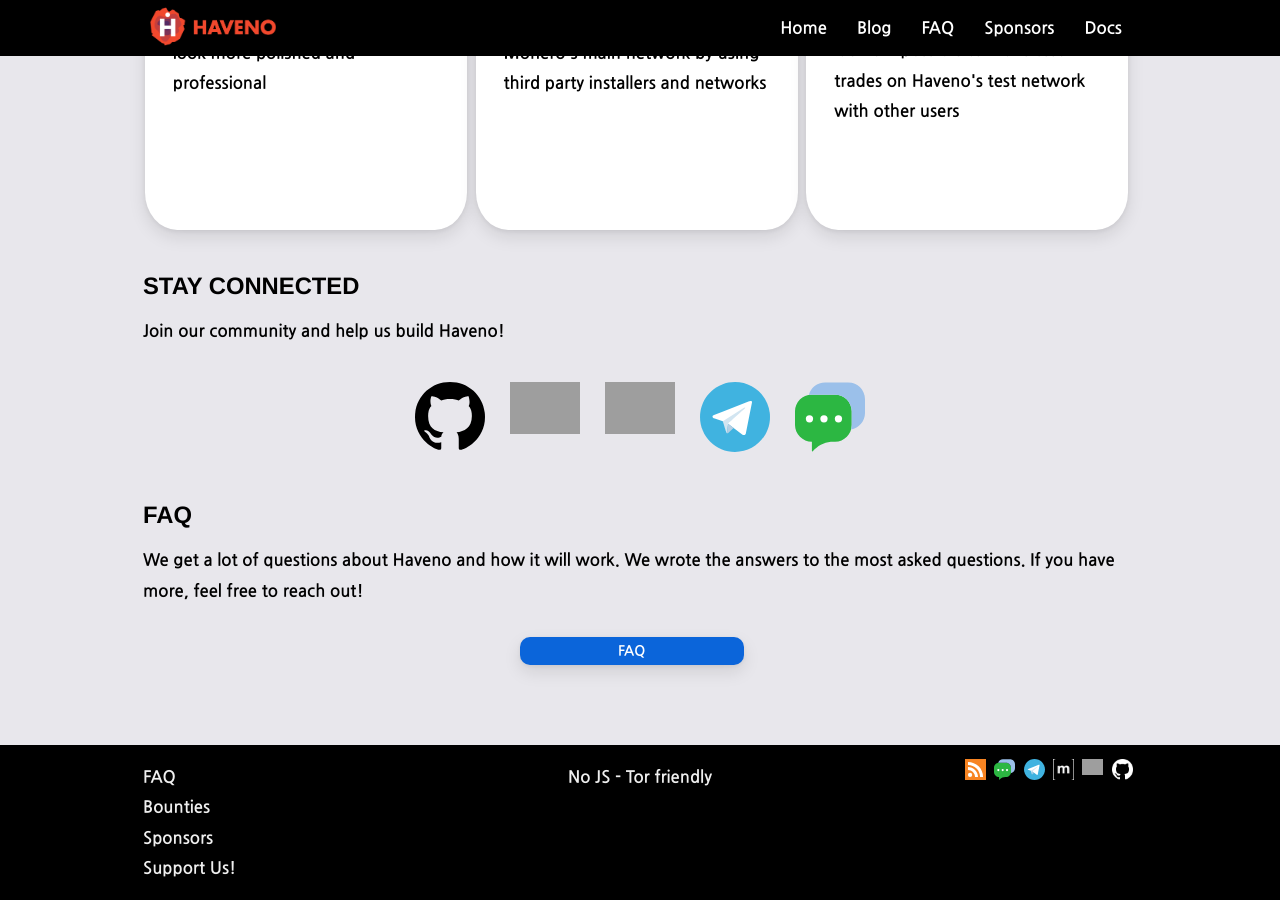
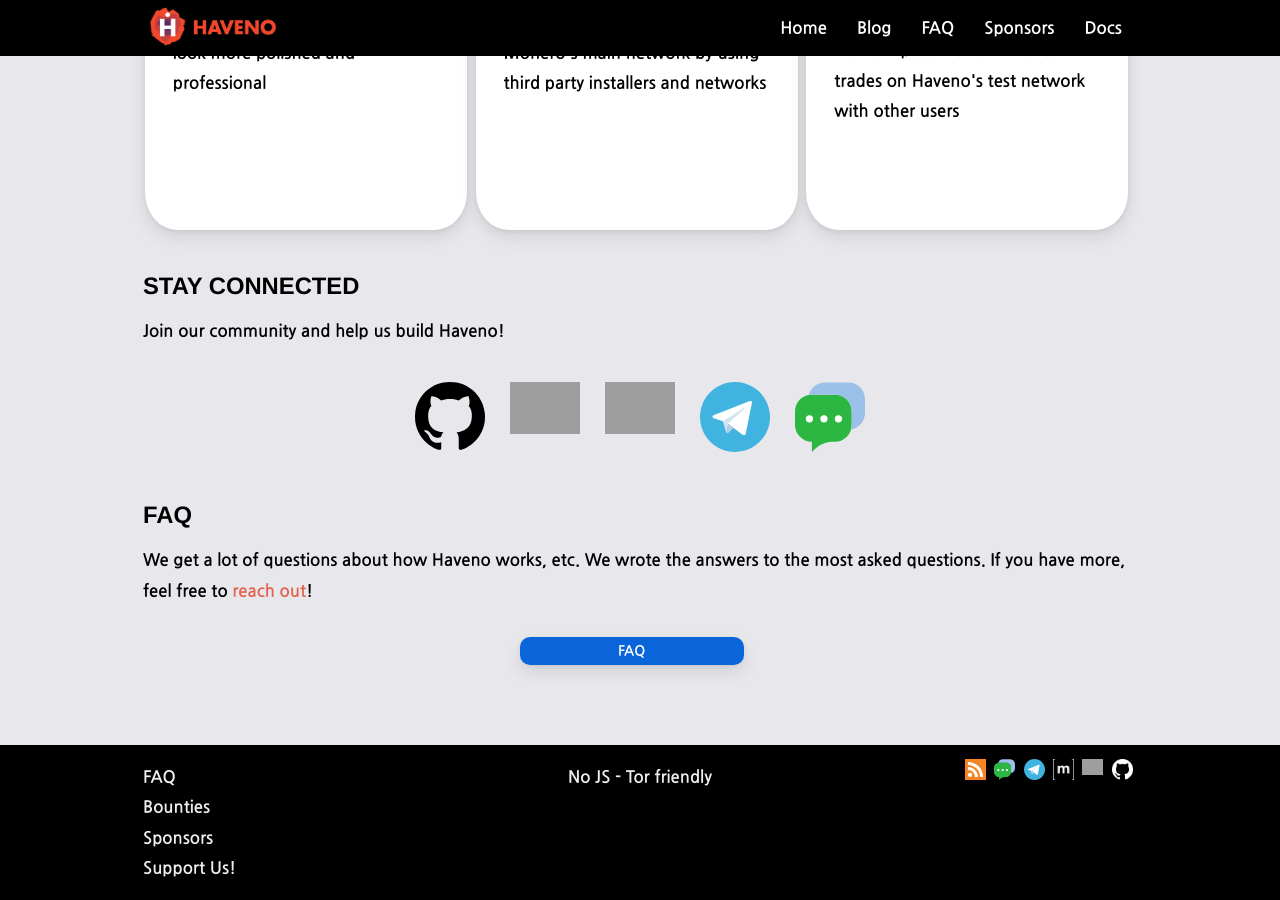
Before and after one commit to haveno-dex/haveno-site, a Jekyll site: the page built from index.html, in a window 1280 px wide and 900 px high, scrolled down 2637 px. Built offline with Jekyll 4.4.1, drawn with Linux system fonts in a browser that asks for light colours; grey boxes are pictures that could not be loaded.

Commit message:
Update Homepage FAQ

```diff
--- a/index.html
+++ b/index.html
@@ -114,7 +114,7 @@
 </div>
 <div class="row">
     <h2>FAQ</h2>
-    <p>We get a lot of questions about Haveno and how it will work. We wrote the answers to the most asked questions. If you have more, feel free to reach out!</p>
+    <p>We get a lot of questions about how Haveno works, etc. We wrote the answers to the most asked questions. If you have more, feel free to <a href="https://matrix.to/#/#haveno:monero.social">reach out</a>!</p>
     <div class="center">
         <a class="button faq" href="/faq/">FAQ</a>
     </div>
```
